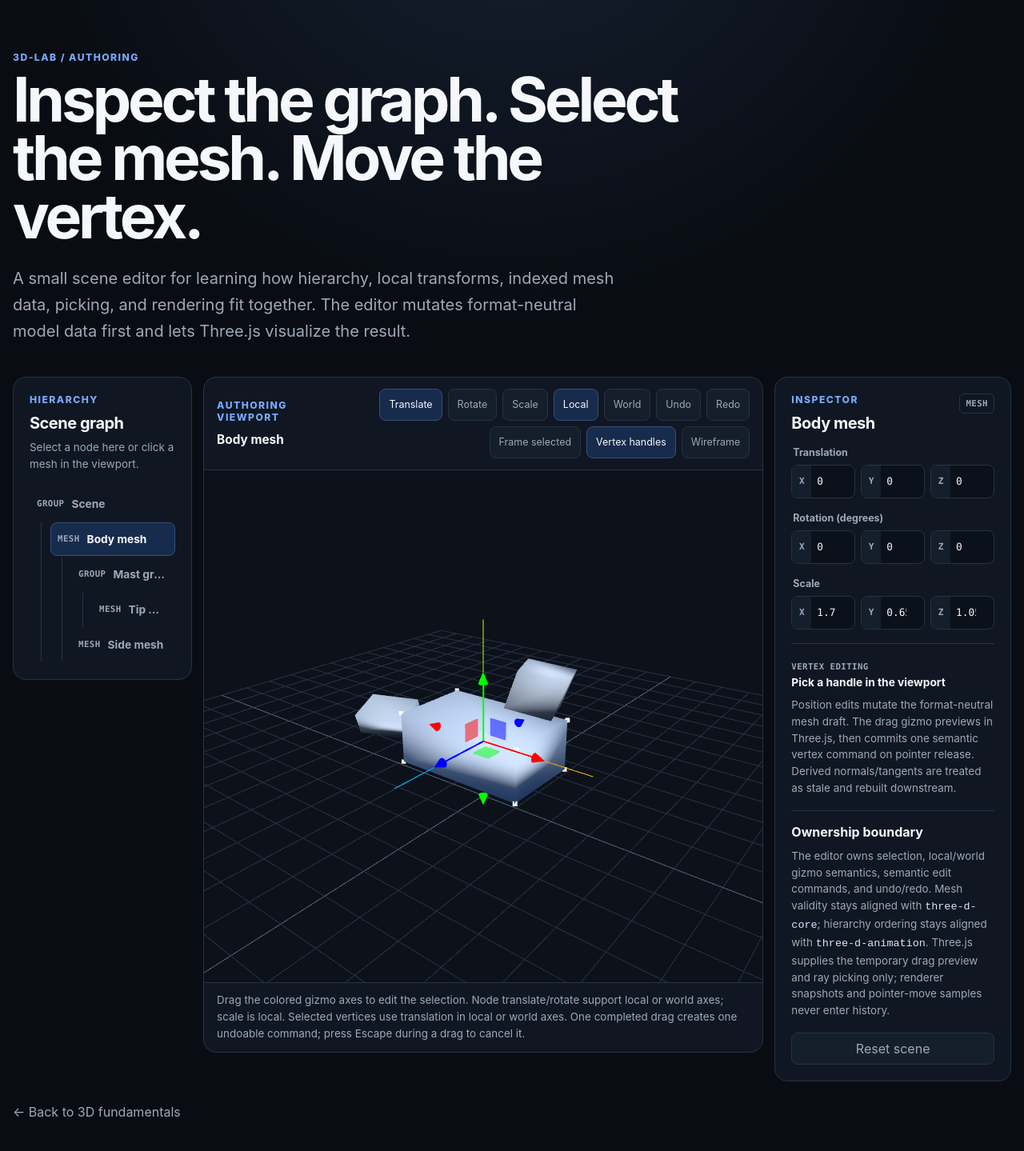
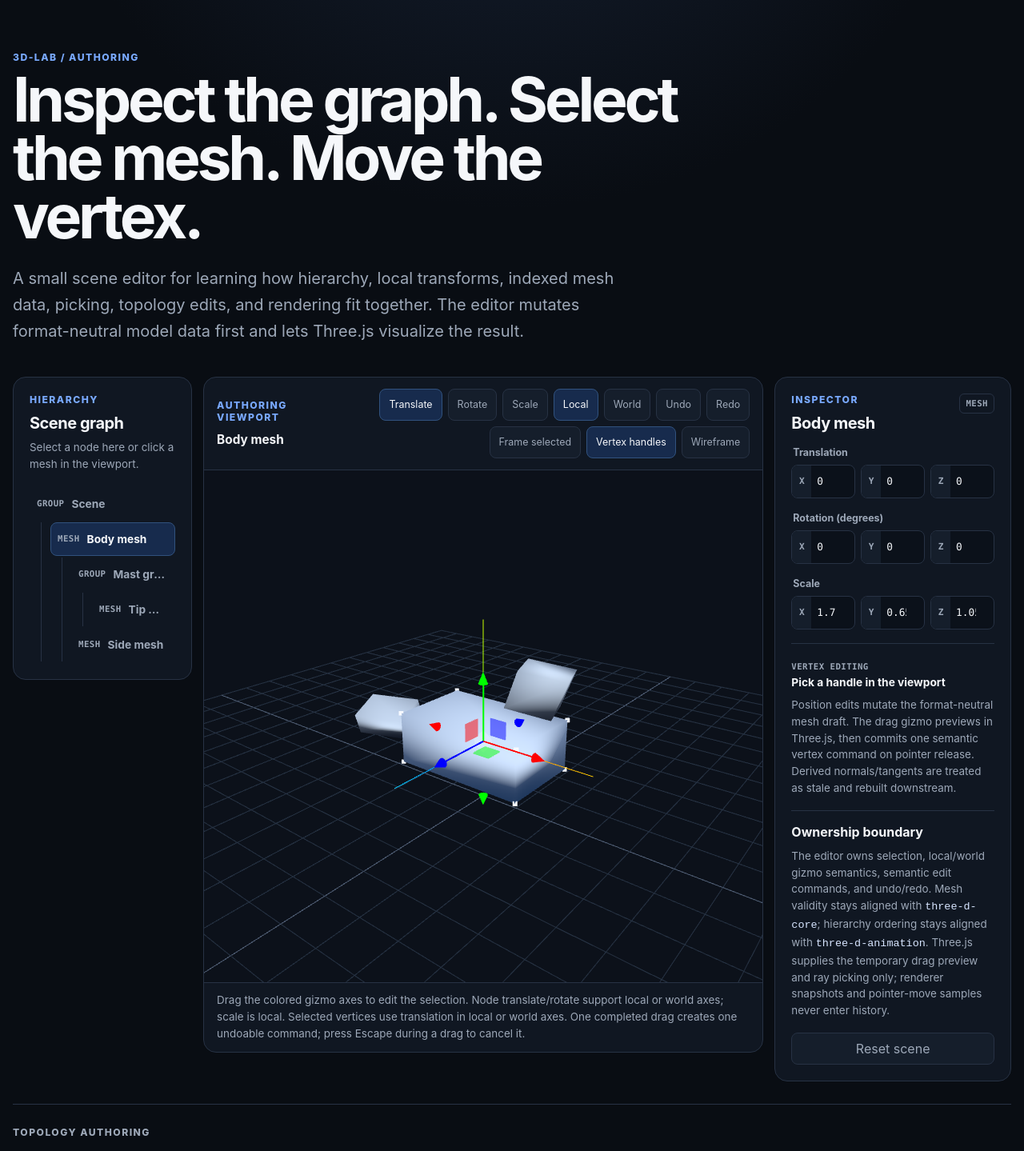
Before and after one commit to moritzbrantner/3d-lab, a Next.js app in the folder web/: page /editor in a window 1280 px wide. Shown: the top 1439 px of the page at 80% size. Built offline with nearby package versions, Linux system fonts and the light colour scheme.

Commit message:
Expose topology operations in editor

```diff
--- a/web/app/editor/page.tsx
+++ b/web/app/editor/page.tsx
@@ -1,5 +1,6 @@
 import Link from "next/link";
 import { SceneEditorLab } from "@/components/scene-editor-lab";
+import { SceneTopologyLab } from "@/components/scene-topology-lab";
 import styles from "@/components/scene-editor-lab.module.css";
 
 export default function SceneEditorPage() {
@@ -9,11 +10,12 @@ export default function SceneEditorPage() {
         <p className="eyebrow">3d-lab / authoring</p>
         <h1>Inspect the graph. Select the mesh. Move the vertex.</h1>
         <p className="lede">
-          A small scene editor for learning how hierarchy, local transforms, indexed mesh data, picking, and rendering fit
-          together. The editor mutates format-neutral model data first and lets Three.js visualize the result.
+          A small scene editor for learning how hierarchy, local transforms, indexed mesh data, picking, topology edits, and
+          rendering fit together. The editor mutates format-neutral model data first and lets Three.js visualize the result.
         </p>
       </header>
       <SceneEditorLab />
+      <SceneTopologyLab />
       <Link href="/" className={styles.backLink}>
         ← Back to 3D fundamentals
       </Link>
```
